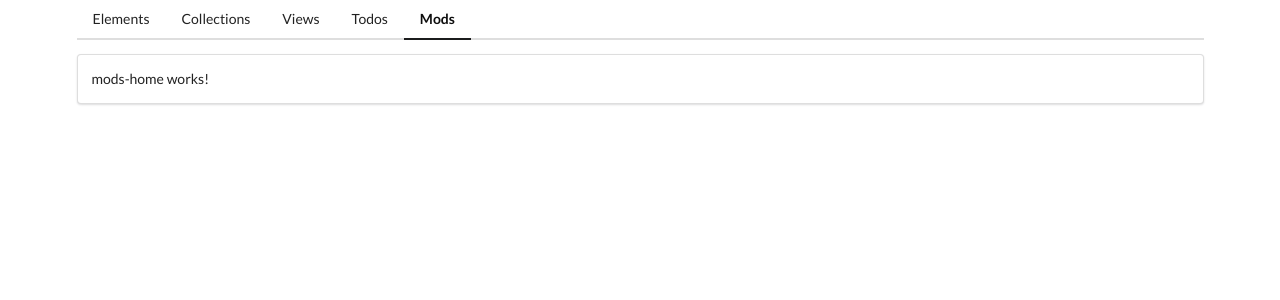
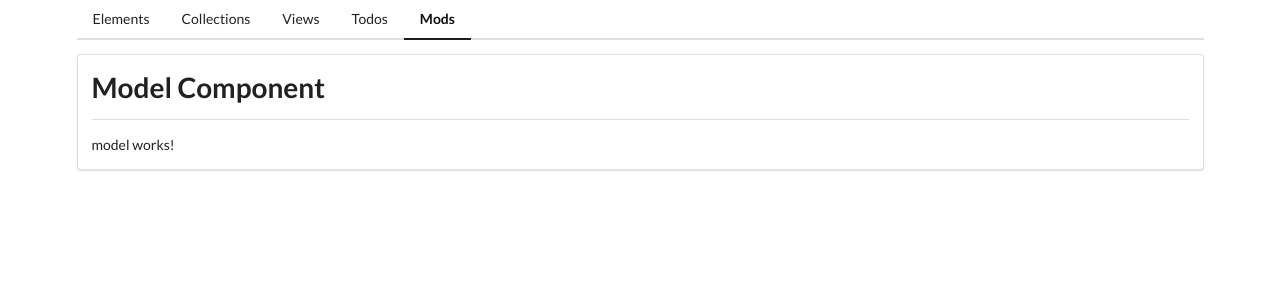
Before and after one commit to Idrees-Mo/ng-comps, an Angular app: page /mods in a window 1280 px wide. Shown: the top 300 px of the page. Built offline with nearby package versions, Linux system fonts and the light colour scheme.

Commit message:
model component basic setup

```diff
--- /dev/null
+++ b/src/app/mods/model/model.component.html
@@ -0,0 +1 @@
+<p>model works!</p>
--- a/src/app/mods/mods-home/mods-home.component.html
+++ b/src/app/mods/mods-home/mods-home.component.html
@@ -1 +1,2 @@
-<p>mods-home works!</p>
+<app-divider> Model Component </app-divider>
+<app-model></app-model>
```
Also changed, not shown: src/app/mods/model/model.component.ts (added, +10 -0 lines), src/app/mods/mods.module.ts (+5 -9 lines), src/app/mods/model/model.component.css (added), 1 other file (tests, documents, lock files or other folders).
